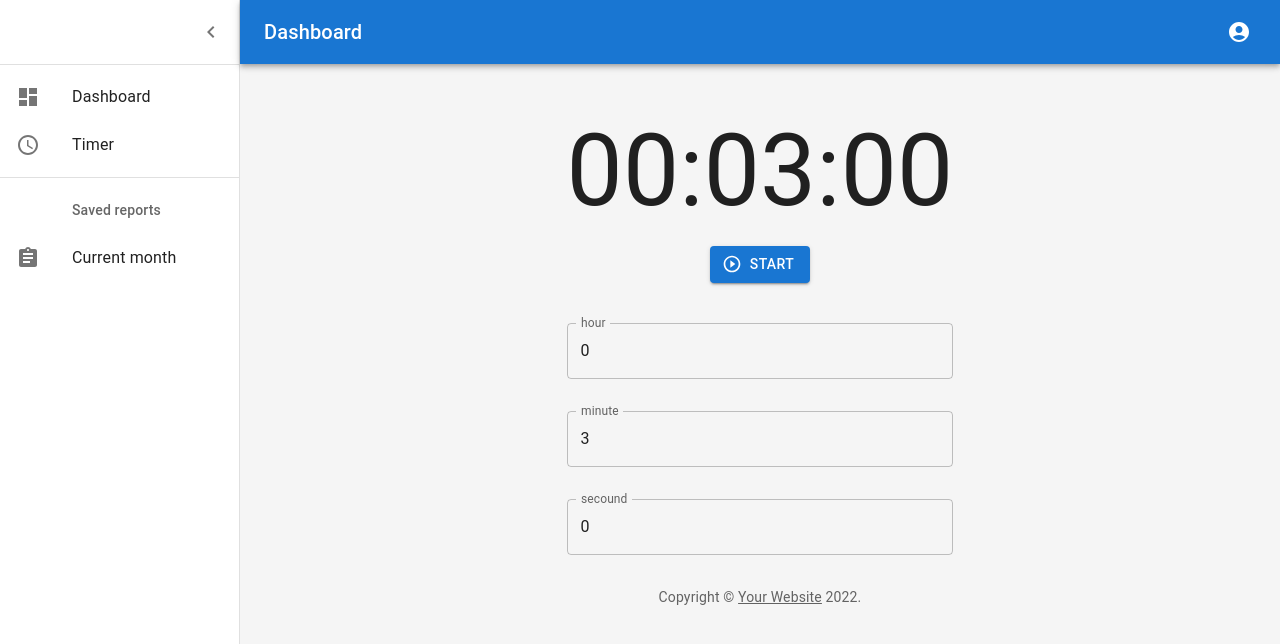
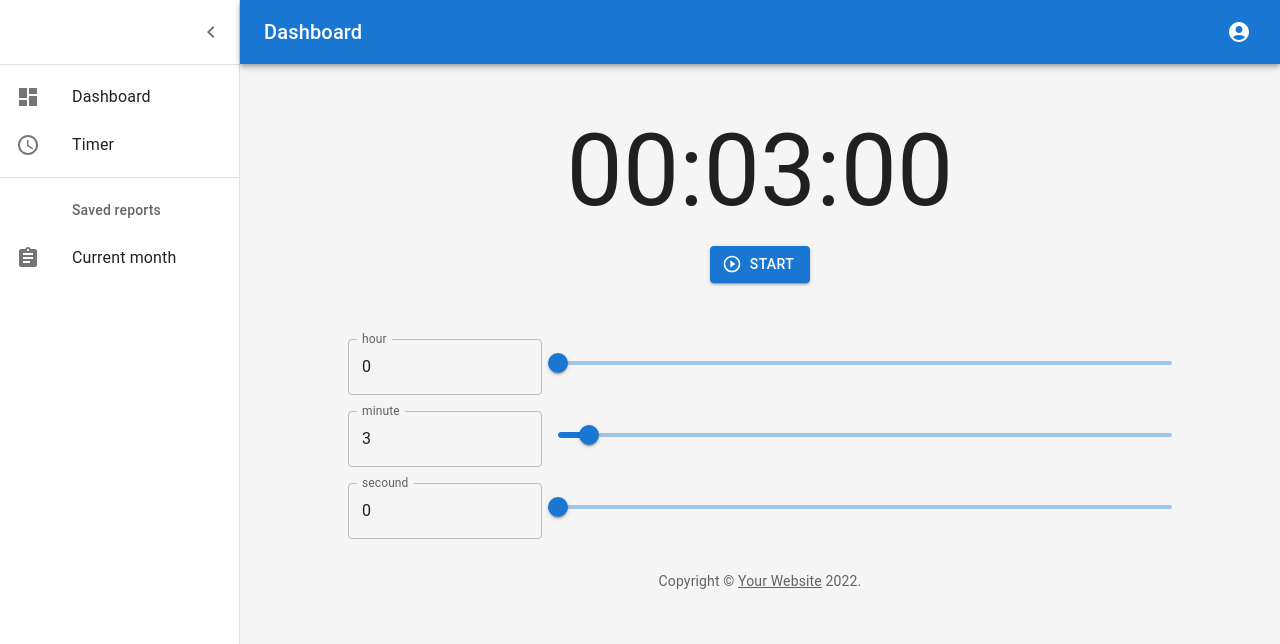
Before and after one commit to fum1h1to/WhatWasIDo, a React (Create React App) app: page /app/timer in a window 1280 px wide. Shown: the top 644 px of the page. Built offline with nearby package versions, Linux system fonts and the light colour scheme; no server answers; the database is empty; sample sign-in values are in the browser's storage.

Commit message:
とりあえずやりたい機能はつけられた。クオリティは低いが、まー完成でも良い。

```diff
--- a/src/view/components/Timer/TimerCont.tsx
+++ b/src/view/components/Timer/TimerCont.tsx
@@ -1,9 +1,6 @@
-import { Box, Button, Dialog, DialogActions, DialogTitle, Divider, Fade, Modal, Stack, TextField } from "@mui/material";
-import { useEffect, useState } from "react";
-import { useTimer } from "use-timer";
+import { Box, Button, Dialog, DialogActions, DialogTitle, Divider, Grid, Modal, Slider, Stack, TextField } from "@mui/material";
+import { useState } from "react";
 import PlayCircleOutlineIcon from '@mui/icons-material/PlayCircleOutline';
-import { useAuthContext } from "../../../firebase/auth/AuthProvider";
-import { useDBContext } from "../../../firebase/db/DBProvider";
 import { zeroPadding } from "../../../utils";
 import TimerUsing from "./TimerUsing";
 
@@ -20,9 +17,48 @@ const modalStyle = {
 
 export default function TimerCont() {
 
-  const [second, setSecound] = useState(0)
-  const [minute, setMinute] = useState(3)
-  const [hour, setHour] = useState(0)
+  const [second, setSecound] = useState(0);
+  const [minute, setMinute] = useState(3);
+  const [hour, setHour] = useState(0);
+
+  const checkSecond = (event: React.ChangeEvent<HTMLInputElement | HTMLTextAreaElement>) => {
+    const check = Number(event.target.value);
+    if (check < 0) {
+      setSecound(0);
+      return;
+    }
+    if (check > 59) {
+      setSecound(59);
+      return;
+    }
+    setSecound(Math.floor(check));
+  }
+
+  const checkMinute = (event: React.ChangeEvent<HTMLInputElement | HTMLTextAreaElement>) => {
+    const check = Number(event.target.value);
+    if (check < 0) {
+      setMinute(0);
+      return;
+    }
+    if (check > 59) {
+      setMinute(59);
+      return;
+    }
+    setMinute(Math.floor(check));
+  }
+
+  const checkHour = (event: React.ChangeEvent<HTMLInputElement | HTMLTextAreaElement>) => {
+    const check = Number(event.target.value);
+    if (check < 0) {
+      setHour(0);
+      return;
+    }
+    if (check > 23) {
+      setHour(23);
+      return;
+    }
+    setHour(Math.floor(check));
+  }
 
   const [openTimerModal, setOpenTimerModal] = useState(false);
   const timerModalHandleClose = () => {
@@ -65,41 +101,71 @@ export default function TimerCont() {
           Start
         </Button>
       </Stack>
-      <Box
-        sx={{mt: 5}}
-      >
-        <Stack
-          divider={<Divider orientation="vertical" flexItem />}
-          spacing={2}
-        >
+      <Grid container spacing={2} columns={8} sx={{mt: 5}} alignItems="center" >
+        <Grid item xs={2} >
           <TextField
+            fullWidth
             id="text-hour"
             label="hour"
-            defaultValue="0"
             variant="outlined"
             type="number"
-            inputProps={{ max: 23, min: 0, step: 1, pattern: "[0-9]*" }}
-            onChange={(event) => setHour(Number(event.target.value))}
+            value={hour}
+            onChange={checkHour}
           />
+        </Grid>
+        <Grid item xs={6} >
+          <Slider
+            defaultValue={hour}
+            valueLabelDisplay="auto"
+            min={0}
+            step={1}
+            max={23}
+            onChange={(e, value) => setHour(Number(value))}
+          />
+        </Grid>
+        <Grid item xs={2} >
           <TextField
+            fullWidth
             id="text-minute"
             label="minute"
-            defaultValue="3"
             variant="outlined"
             type="number"
-            inputProps={{ max: 59, min: 0, step: 1, pattern: "[0-9]*" }}
-            onChange={(event) => setMinute(Number(event.target.value))}
+            value={minute}
+            onChange={checkMinute}
           />
+        </Grid>
+        <Grid item xs={6} >
+          <Slider
+            defaultValue={minute}
+            valueLabelDisplay="auto"
+            min={0}
+            step={1}
+            max={59}
+            onChange={(e, value) => setMinute(Number(value))}
+          />
+        </Grid>
+        <Grid item xs={2} >
           <TextField
+            fullWidth
             id="text-secound"
             label="secound"
-            defaultValue="0"
             variant="outlined"
             type="number"
-            inputProps={{ max: 59, min: 0, step: 1, pattern: "[0-9]*" }}
-            onChange={(event) => setSecound(Number(event.target.value))}
+            value={second}
+            onChange={checkSecond}
           />
-        </Stack>
+        </Grid>
+        <Grid item xs={6} >
+          <Slider
+            defaultValue={second}
+            valueLabelDisplay="auto"
+            min={0}
+            step={1}
+            max={59}
+            onChange={(e, value) => setSecound(Number(value))}
+          />
+        </Grid>
+      </Grid>
       <Modal
         open={openTimerModal}
         onClose={checkDialogHandleOpen}
@@ -127,7 +193,6 @@ export default function TimerCont() {
           </Dialog>
         </Box>
       </Modal>
-      </Box>
     </div>
   );
 }
--- a/src/view/pages/Timer.tsx
+++ b/src/view/pages/Timer.tsx
@@ -2,8 +2,6 @@ import { Grid } from "@mui/material";
 import TimerCont from "../components/Timer/TimerCont";
 
 export default function Timer() {
-  const time = new Date();
-  time.setSeconds(time.getSeconds() + 600);
   return (
     <Grid container alignItems="center" direction="column">
       <Grid item>
```
Lines whose indentation alone changed are shown as unchanged.
